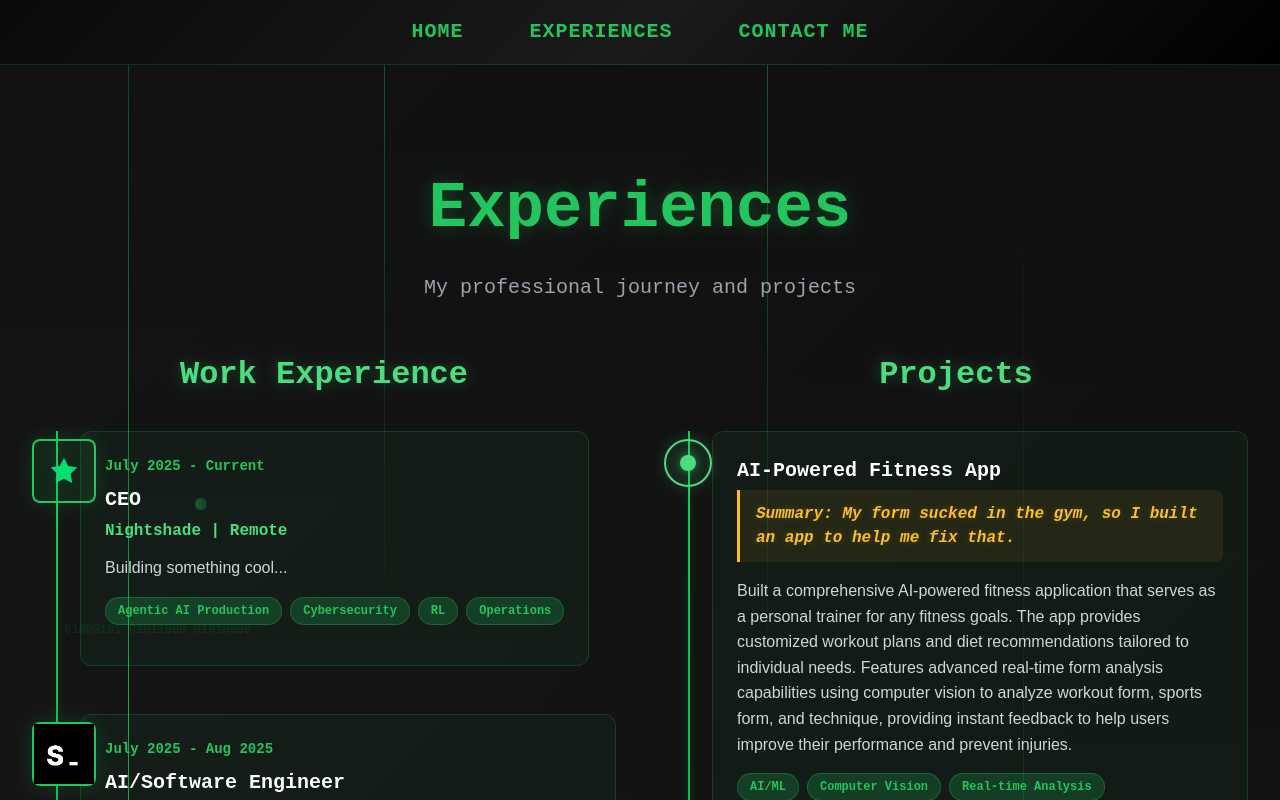
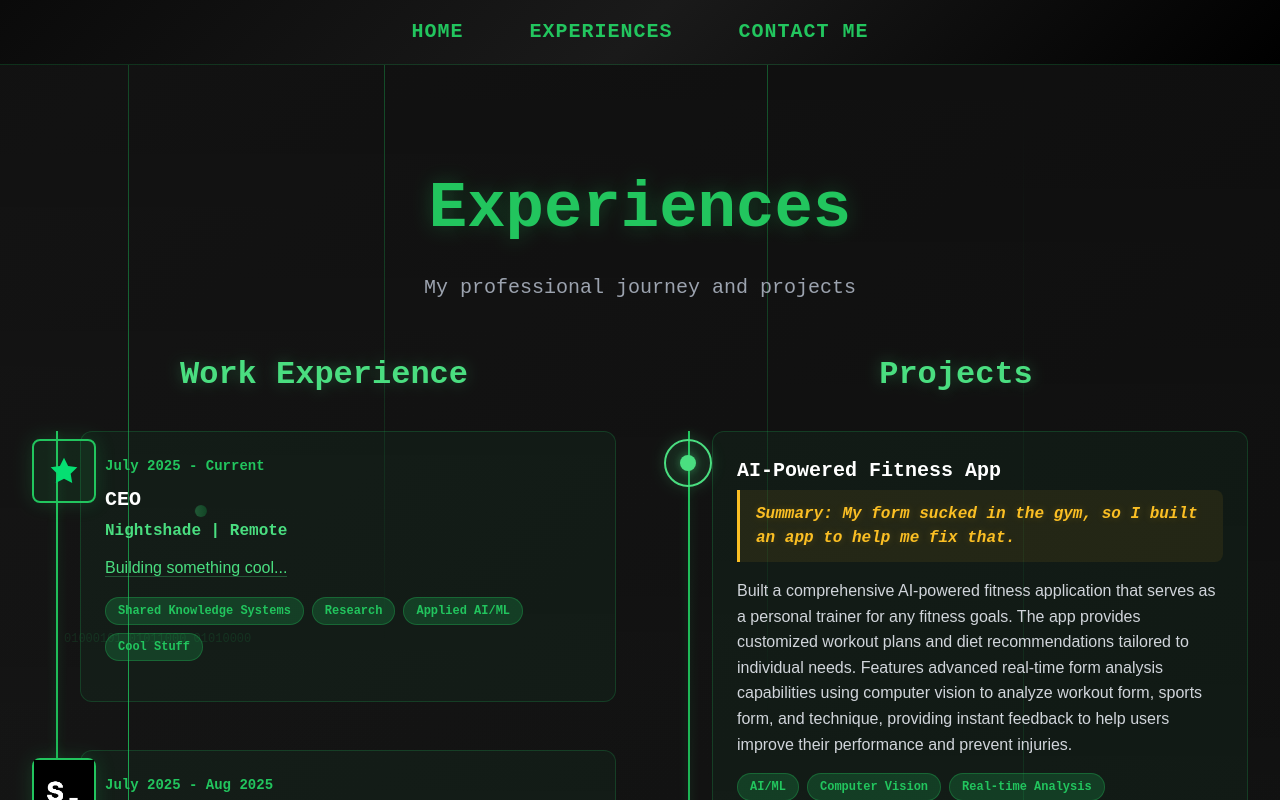
Before and after one commit to jzyzak/portfolio, a Next.js app: page /experiences in a window 1280 px wide. Shown: the top 800 px of the page. Built offline with nearby package versions, Linux system fonts and the light colour scheme.

Commit message:
Make 'Building something cool' text clickable linking to Alexandria AI

```diff
--- a/src/app/experiences/page.tsx
+++ b/src/app/experiences/page.tsx
@@ -62,14 +62,14 @@ export default function Experiences() {
           if (i < 5) {
             // Work experience items
             const titles = [
-              'CEO',
+              'Builder',
               'AI/Software Engineer',
               'Marketing Technologies Intern',
               'AI/Software Engineer',
               'Technical and Development Lead'
             ];
             const companies = [
-              'Nightshade | Remote',
+              'Alexandria',
               'Series | New York City, NY',
               'The Coca-Cola Company | Atlanta, GA',
               'Andromeda Labs, L.L.C. | Remote',
@@ -168,13 +168,20 @@ export default function Experiences() {
                       <h3 className="timeline-title">{getDisplayText('CEO')}</h3>
                       <h4 className="timeline-company">{getDisplayText('Nightshade | Remote')}</h4>
                       <p className="timeline-description">
-                        Building something cool...
+                        <a
+                          href="https://www.joinalexandria.ai/"
+                          target="_blank"
+                          rel="noopener noreferrer"
+                          className="timeline-link"
+                        >
+                          Building something cool...
+                        </a>
                       </p>
                       <div className="timeline-skills">
-                        <span className="skill-tag">Agentic AI Production</span>
-                        <span className="skill-tag">Cybersecurity</span>
-                        <span className="skill-tag">RL</span>
-                        <span className="skill-tag">Operations</span>
+                        <span className="skill-tag">Shared Knowledge Systems</span>
+                        <span className="skill-tag">Research</span>
+                        <span className="skill-tag">Applied AI/ML</span>
+                        <span className="skill-tag">Cool Stuff</span>
                       </div>
                     </div>
                   </div>
@@ -580,6 +587,20 @@ export default function Experiences() {
           margin-bottom: 1rem;
         }
 
+        .timeline-link {
+          color: #4ade80;
+          text-decoration: none;
+          border-bottom: 1px solid rgba(74, 222, 128, 0.3);
+          transition: all 0.3s ease;
+          cursor: pointer;
+        }
+
+        .timeline-link:hover {
+          color: #22c55e;
+          border-bottom-color: #22c55e;
+          text-shadow: 0 0 8px rgba(34, 197, 94, 0.4);
+        }
+
         .project-summary {
           color: #fbbf24;
           font-style: italic;
```
